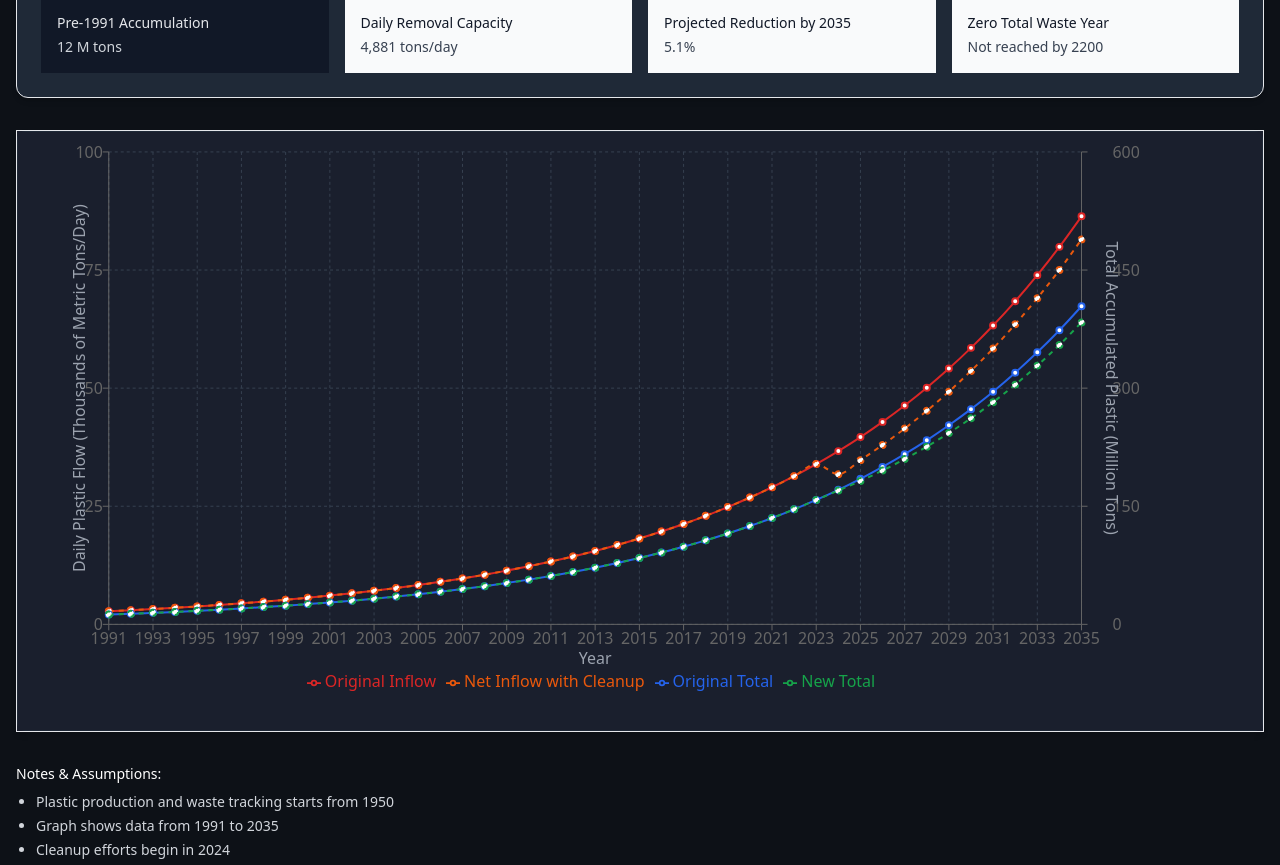
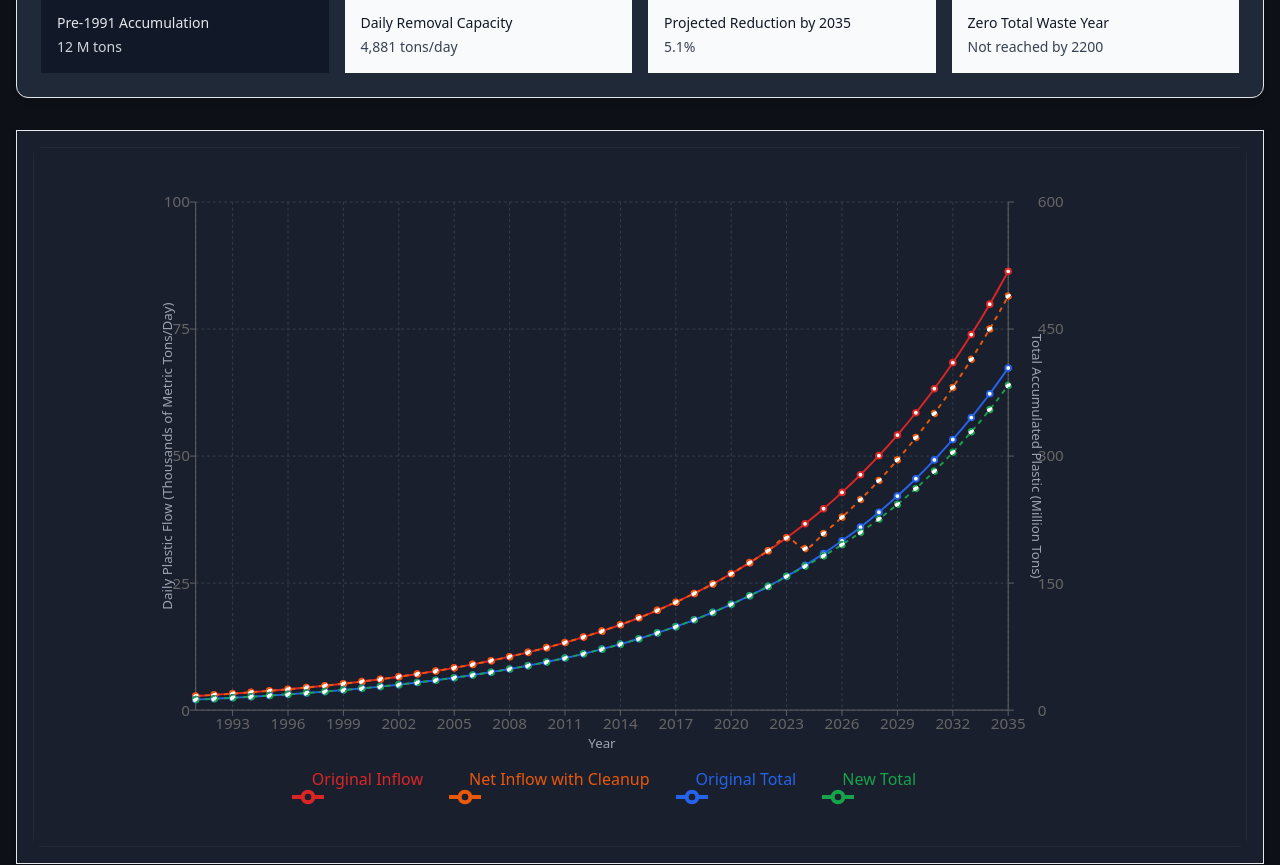
Before and after one commit to subashc2023/ocean-cleanup-simulator, a Next.js app: page / in a window 1280 px wide. Shown: the part 360-1225 px from the top of the page. Built offline with nearby package versions, Linux system fonts and the light colour scheme; no server answers.

Commit message:
replace old charting

```diff
--- a/src/app/globals.css
+++ b/src/app/globals.css
@@ -33,6 +33,8 @@ body {
 
 .recharts-surface {
   background-color: #1a1f2d !important;
+  overflow: visible;
+  padding: 1rem;
 }
 
 input[type="number"],
@@ -52,3 +54,16 @@ input[type="number"]::-webkit-outer-spin-button {
   -webkit-appearance: none;
   margin: 0;
 }
+
+/* Improve axis label visibility */
+.recharts-label {
+  fill: #9CA3AF !important;
+  font-size: 0.875rem;
+}
+
+/* Add media queries for responsive text sizing */
+@media (max-width: 768px) {
+  .recharts-label {
+    font-size: 0.75rem;
+  }
+}
--- /dev/null
+++ b/src/components/Chart/index.tsx
@@ -0,0 +1,16 @@
+import { ChartContainer } from './ChartContainer';
+import { ChartAxes } from './ChartAxes';
+import { ChartLines } from './ChartLines';
+import { ChartTooltip } from './ChartTooltip';
+import { ChartLegend } from './ChartLegend';
+
+export const Chart = ({ data, ...props }) => {
+  return (
+    <ChartContainer>
+      <ChartAxes />
+      <ChartLines />
+      <ChartTooltip />
+      <ChartLegend />
+    </ChartContainer>
+  );
+};
--- a/src/components/CleanupSimulator.tsx
+++ b/src/components/CleanupSimulator.tsx
@@ -457,16 +457,17 @@ const calculateZeroYear = (latestData: DataPoint | undefined): number | null =>
       </Card>
 
       <Card className="bg-[#1a1f2d] shadow-md rounded-none">
-        <CardContent className="p-0">
-          <div className="h-[600px]">
+        <CardContent className="p-4">
+          <div className="relative">
+            <div className="h-[600px] md:h-[700px]">
               <ResponsiveContainer width="100%" height="100%">
                 <LineChart
                   data={data}
                   margin={{
-                  top: 20,
-                  right: 120,
-                  left: 30,
-                  bottom: 40
+                    top: 40,
+                    right: 160,
+                    left: 80,
+                    bottom: 60
                   }}
                 >
                   <CartesianGrid strokeDasharray="3 3" stroke="#374151" />
@@ -569,6 +570,7 @@ const calculateZeroYear = (latestData: DataPoint | undefined): number | null =>
                 </LineChart>
               </ResponsiveContainer>
             </div>
+          </div>
         </CardContent>
       </Card>
 
```
Lines whose indentation alone changed are shown as unchanged.
